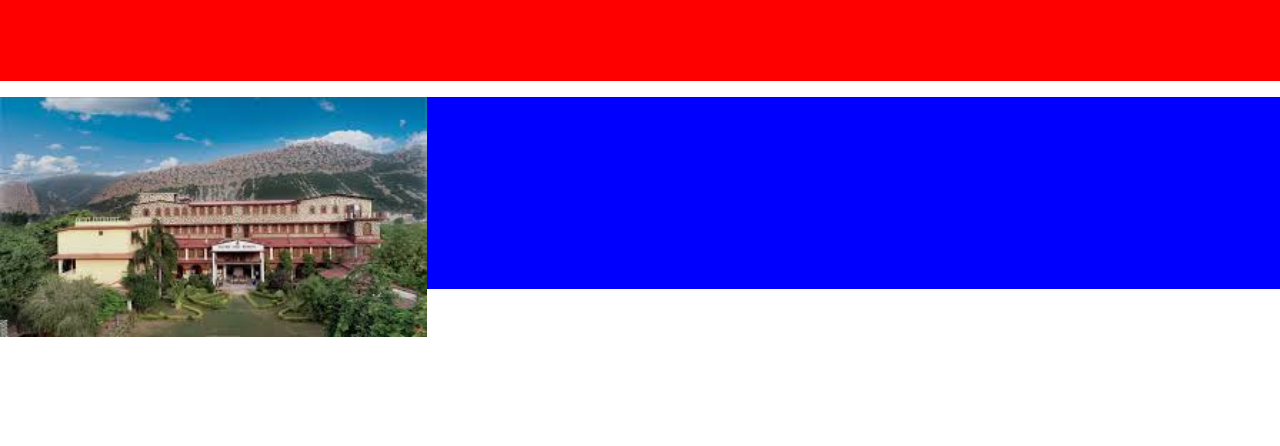
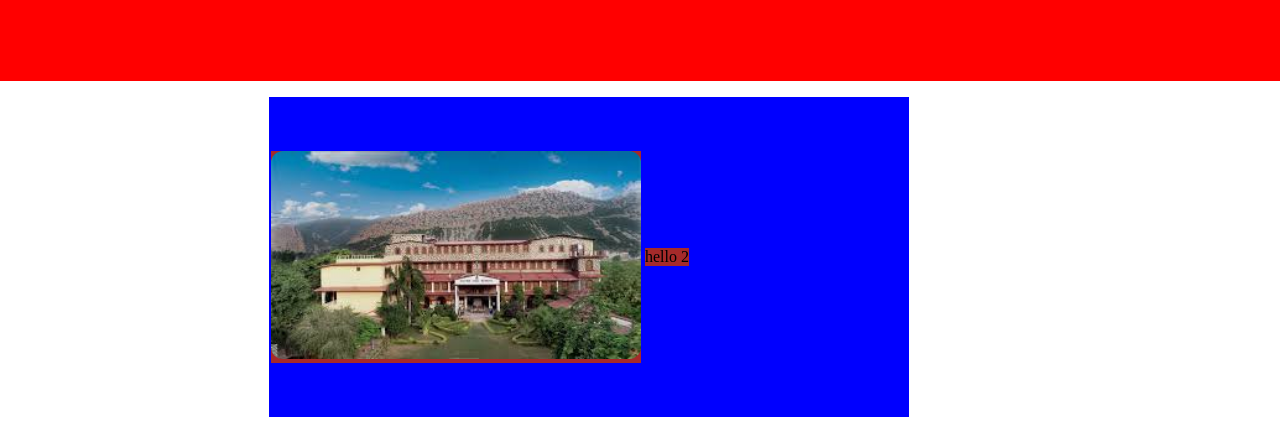
Before and after one commit to Khushalmishra11/First_Portfolio, a plain HTML site: page index.html in a window 1280 px wide. Shown: the part 819-1265 px from the top of the page. Before the commit the page ends 1156 px from the top, so only its background shows below. Drawn offline with Linux system fonts and the light colour scheme.

Commit message:
about section

```diff
--- a/index.html
+++ b/index.html
@@ -84,11 +84,18 @@
 
       <section class="About">
         <div class="flex-content">
-          <div class="imgscl">
-            <img src="Images/silver oak school.jpg" alt="Silver Oak School">
+          <div class="first">
+            <span class="schlimg">
+              <img src="Images/silver oak school.jpg" alt="silver oak school">
+            </span>
           </div>
+          <div class="second">hello 2</div>
 
         </div>
+      </section>
+
+      <section class="contact">
+        <div class="contact-me"></div>
       </section>
 
 
--- a/style.css
+++ b/style.css
@@ -99,22 +99,44 @@ nav ul li button {
   height: 20em;
   background: red;
 }
-.projects div{
+.projects div {
   font-size: 12rem;
 }
 
-.About{
-  height: 12em;
+.About {
+  height: 20em;
   position: relative;
-  top:1em;
+  top: 1em;
+  background-color: blue;
+  display: flex;
+  width: 50%;
+  left: 21%;
+}
+.About .flex-content {
+  display: flex;
   justify-content: space-around;
-  background-color: blue;
+  align-items: center;
 }
 
-.About img{
-  display: flex;
-  height: 15em;
+.About div .first {
+  margin: 2px;
+  background-color: brown;
+}
+.About div > .second {
+  margin: 2px;
+  background-color: brown;
+}
+.About .first  img {
+  height: 13em;
   position: relative;
-  align-items: center;
-  justify-content: center;
+  border-color: black;
+  border-radius: 12px;
+  border-width: 12px;
 }
+
+.contact {
+  height: 20em;
+  background-color: lavender;
+  position: relative;
+  top: 3em;
+}
```
